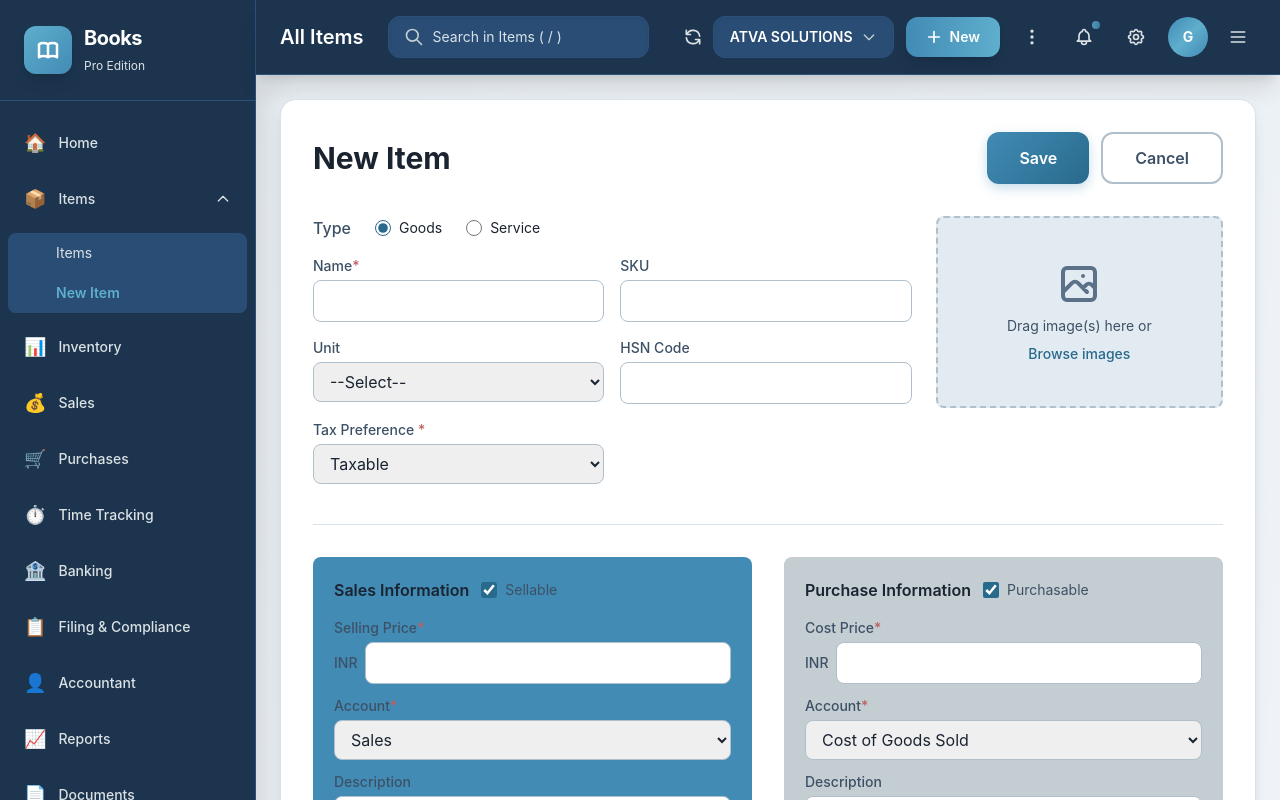
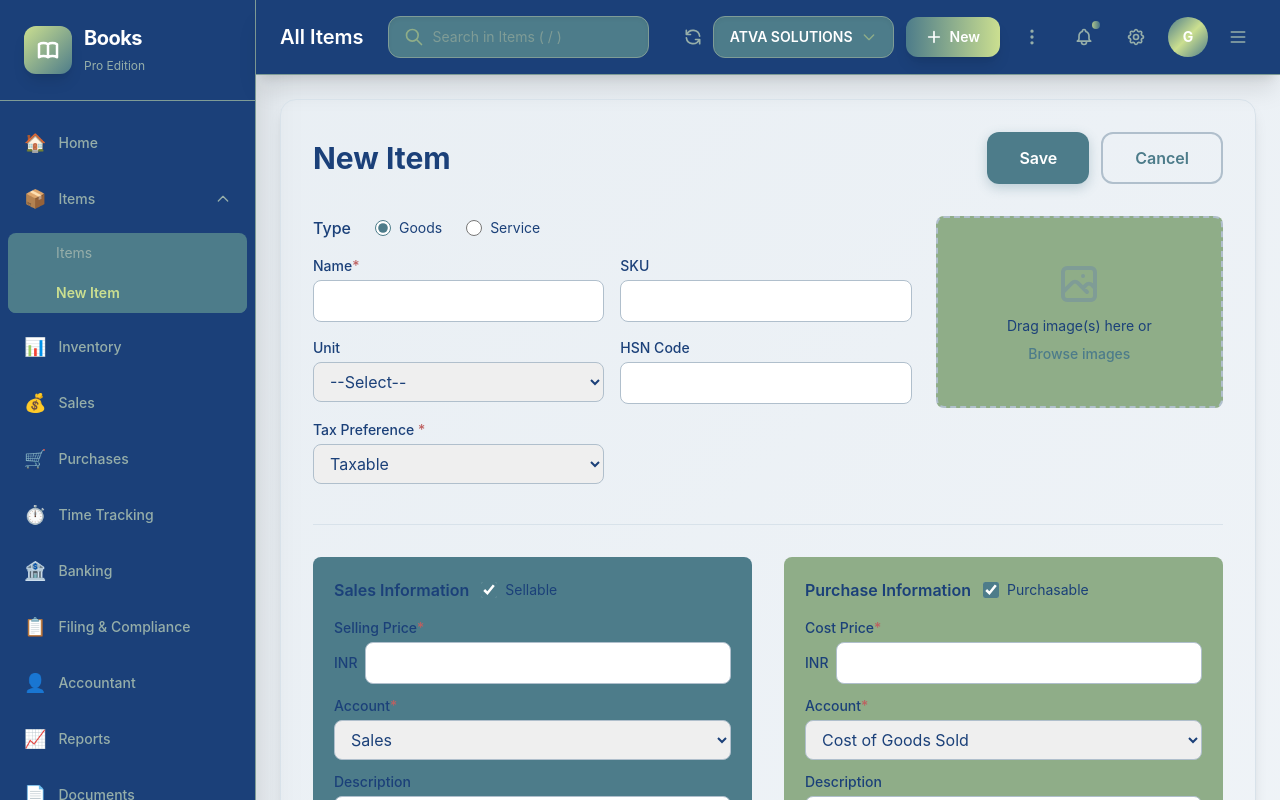
Before and after one commit to geetha19983b/bookingapp, a React (Vite) app in the folder frontend/: page /add in a window 1280 px wide. Shown: the top 800 px of the page. Built offline with nearby package versions, Linux system fonts and the light colour scheme.

Commit message:
changed the pallette to blue green

```diff
--- a/frontend/src/NewItemForm.jsx
+++ b/frontend/src/NewItemForm.jsx
@@ -62,14 +62,14 @@ export default function NewItemForm({ onSave }) {
 
   return (
     <div className="p-6">
-      <form onSubmit={handleSubmit} className="bg-card rounded-2xl shadow-lg border border-theme-light p-8">
+      <form onSubmit={handleSubmit} className="bg-bg-card rounded-2xl shadow-lg border border-theme-light p-8">
         <div className="flex items-center justify-between mb-8">
           <h2 className="text-3xl font-bold text-primary">New Item</h2>
           <div className="flex gap-3">
             <button type="submit" className="btn-theme-primary px-8 py-3 rounded-xl transition-all font-semibold" disabled={saving}>
               {saving ? "Saving..." : "Save"}
             </button>
-            <button type="button" className="bg-card border-2 border-theme-medium text-secondary px-8 py-3 rounded-xl hover:bg-hover hover:border-accent-blue transition-all font-semibold" onClick={() => navigate("/")}>
+            <button type="button" className="bg-bg-card border-2 border-theme-medium text-secondary px-8 py-3 rounded-xl hover:bg-hover hover:border-accent-blue transition-all font-semibold" onClick={() => navigate("/")}>
               Cancel
             </button>
           </div>
@@ -89,29 +89,29 @@ export default function NewItemForm({ onSave }) {
         <div className="grid grid-cols-1 md:grid-cols-3 gap-6">
           <div className="md:col-span-2 space-y-4">
             <div className="flex items-center gap-6 mb-2">
-              <label className="font-medium text-secondary">Type</label>
+              <label className="font-medium text-primary">Type</label>
               <label className="flex items-center gap-2">
                 <input type="radio" name="type" value="Goods" checked={form.type === "Goods"} onChange={handleChange} className="accent-theme-medium w-4 h-4" />
-                <span className="text-sm">Goods</span>
+                <span className="text-sm text-primary">Goods</span>
               </label>
               <label className="flex items-center gap-2">
                 <input type="radio" name="type" value="Service" checked={form.type === "Service"} onChange={handleChange} className="accent-theme-medium w-4 h-4" />
-                <span className="text-sm">Service</span>
+                <span className="text-sm text-primary">Service</span>
               </label>
             </div>
             <div className="grid grid-cols-1 md:grid-cols-2 gap-4">
               <div>
-                <label className="block text-sm font-medium text-secondary mb-1">Name<span className="text-error">*</span></label>
+                <label className="block text-sm font-medium text-primary mb-1">Name<span className="text-error">*</span></label>
                 <input name="name" value={form.name} onChange={handleChange} required className="w-full border border-theme-medium rounded-lg px-3 py-2 focus:outline-none focus:ring-2 focus:ring-accent-blue focus:border-transparent" />
               </div>
               <div>
-                <label className="block text-sm font-medium text-secondary mb-1">SKU</label>
+                <label className="block text-sm font-medium text-primary mb-1">SKU</label>
                 <input name="sku" value={form.sku} onChange={handleChange} className="w-full border border-theme-medium rounded-lg px-3 py-2 focus:outline-none focus:ring-2 focus:ring-accent-blue focus:border-transparent" />
               </div>
             </div>
             <div className="grid grid-cols-1 md:grid-cols-2 gap-4">
               <div>
-                <label className="block text-sm font-medium text-secondary mb-1">Unit</label>
+                <label className="block text-sm font-medium text-primary mb-1">Unit</label>
                 <select name="unit" value={form.unit} onChange={handleChange} className="w-full border border-theme-medium rounded-lg px-3 py-2 focus:outline-none focus:ring-2 focus:ring-accent-blue focus:border-transparent">
                   <option value="">--Select--</option>
                   <option value="Nos">Nos</option>
@@ -120,13 +120,13 @@ export default function NewItemForm({ onSave }) {
                 </select>
               </div>
               <div>
-                <label className="block text-sm font-medium text-secondary mb-1">HSN Code</label>
+                <label className="block text-sm font-medium text-primary mb-1">HSN Code</label>
                 <input name="hsn" value={form.hsn} onChange={handleChange} className="w-full border border-theme-medium rounded-lg px-3 py-2 focus:outline-none focus:ring-2 focus:ring-accent-blue focus:border-transparent" />
               </div>
             </div>
             <div className="grid grid-cols-1 md:grid-cols-2 gap-4">
               <div>
-                <label className="block text-sm font-medium text-secondary mb-1">Tax Preference <span className="text-error">*</span></label>
+                <label className="block text-sm font-medium text-primary mb-1">Tax Preference <span className="text-error">*</span></label>
                 <select name="taxPreference" value={form.taxPreference} onChange={handleChange} className="w-full border border-theme-medium rounded-lg px-3 py-2 focus:outline-none focus:ring-2 focus:ring-accent-blue focus:border-transparent">
                   <option value="Taxable">Taxable</option>
                   <option value="Non-Taxable">Non-Taxable</option>
@@ -139,7 +139,7 @@ export default function NewItemForm({ onSave }) {
             <svg className="w-12 h-12 text-muted mb-2" fill="none" stroke="currentColor" viewBox="0 0 24 24">
               <path strokeLinecap="round" strokeLinejoin="round" strokeWidth={2} d="M4 16l4.586-4.586a2 2 0 012.828 0L16 16m-2-2l1.586-1.586a2 2 0 012.828 0L20 14m-6-6h.01M6 20h12a2 2 0 002-2V6a2 2 0 00-2-2H6a2 2 0 00-2 2v12a2 2 0 002 2z" />
             </svg>
-            <span className="text-secondary text-sm mb-2">Drag image(s) here or</span>
+            <span className="text-primary text-sm mb-2">Drag image(s) here or</span>
             <button type="button" className="text-theme-medium hover:text-accent-blue font-medium text-sm">Browse images</button>
           </div>
         </div>
@@ -153,26 +153,26 @@ export default function NewItemForm({ onSave }) {
                 <span className="font-semibold text-primary">Sales Information</span>
                 <label className="flex items-center gap-2">
                   <input type="checkbox" name="sellable" checked={form.sellable} onChange={handleChange} className="accent-theme-medium w-4 h-4" />
-                  <span className="text-sm text-secondary">Sellable</span>
+                  <span className="text-sm text-primary">Sellable</span>
                 </label>
               </div>
               <div className="space-y-3">
                 <div>
-                  <label className="block text-sm font-medium text-secondary mb-1">Selling Price<span className="text-error">*</span></label>
+                  <label className="block text-sm font-medium text-primary mb-1">Selling Price<span className="text-error">*</span></label>
                   <div className="flex items-center gap-2">
-                    <span className="text-secondary text-sm font-medium">INR</span>
+                    <span className="text-primary text-sm font-medium">INR</span>
                     <input name="sellingPrice" value={form.sellingPrice} onChange={handleChange} className="flex-1 border border-theme-medium rounded-lg px-3 py-2 focus:outline-none focus:ring-2 focus:ring-accent-blue focus:border-transparent" />
                   </div>
                 </div>
                 <div>
-                  <label className="block text-sm font-medium text-secondary mb-1">Account<span className="text-error">*</span></label>
+                  <label className="block text-sm font-medium text-primary mb-1">Account<span className="text-error">*</span></label>
                   <select name="salesAccount" value={form.salesAccount} onChange={handleChange} className="w-full border border-theme-medium rounded-lg px-3 py-2 focus:outline-none focus:ring-2 focus:ring-accent-blue focus:border-transparent">
                     <option value="Sales">Sales</option>
                     <option value="Other">Other</option>
                   </select>
                 </div>
                 <div>
-                  <label className="block text-sm font-medium text-secondary mb-1">Description</label>
+                  <label className="block text-sm font-medium text-primary mb-1">Description</label>
                   <textarea name="salesDescription" value={form.salesDescription} onChange={handleChange} className="w-full border border-theme-medium rounded-lg px-3 py-2 focus:outline-none focus:ring-2 focus:ring-accent-blue focus:border-transparent" rows={2}></textarea>
                 </div>
               </div>
@@ -183,30 +183,30 @@ export default function NewItemForm({ onSave }) {
                 <span className="font-semibold text-primary">Purchase Information</span>
                 <label className="flex items-center gap-2">
                   <input type="checkbox" name="purchasable" checked={form.purchasable} onChange={handleChange} className="accent-theme-medium w-4 h-4" />
-                  <span className="text-sm text-secondary">Purchasable</span>
+                  <span className="text-sm text-primary">Purchasable</span>
                 </label>
               </div>
               <div className="space-y-3">
                 <div>
-                  <label className="block text-sm font-medium text-secondary mb-1">Cost Price<span className="text-error">*</span></label>
+                  <label className="block text-sm font-medium text-primary mb-1">Cost Price<span className="text-error">*</span></label>
                   <div className="flex items-center gap-2">
-                    <span className="text-secondary text-sm font-medium">INR</span>
+                    <span className="text-primary text-sm font-medium">INR</span>
                     <input name="costPrice" value={form.costPrice} onChange={handleChange} className="flex-1 border border-theme-medium rounded-lg px-3 py-2 focus:outline-none focus:ring-2 focus:ring-accent-blue focus:border-transparent" />
                   </div>
                 </div>
                 <div>
-                  <label className="block text-sm font-medium text-secondary mb-1">Account<span className="text-error">*</span></label>
+                  <label className="block text-sm font-medium text-primary mb-1">Account<span className="text-error">*</span></label>
                   <select name="purchaseAccount" value={form.purchaseAccount} onChange={handleChange} className="w-full border border-theme-medium rounded-lg px-3 py-2 focus:outline-none focus:ring-2 focus:ring-accent-blue focus:border-transparent">
                     <option value="Cost of Goods Sold">Cost of Goods Sold</option>
                     <option value="Other">Other</option>
                   </select>
                 </div>
                 <div>
-                  <label className="block text-sm font-medium text-secondary mb-1">Description</label>
+                  <label className="block text-sm font-medium text-primary mb-1">Description</label>
                   <textarea name="purchaseDescription" value={form.purchaseDescription} onChange={handleChange} className="w-full border border-theme-medium rounded-lg px-3 py-2 focus:outline-none focus:ring-2 focus:ring-accent-blue focus:border-transparent" rows={2}></textarea>
                 </div>
                 <div>
-                  <label className="block text-sm font-medium text-secondary mb-1">Preferred Vendor</label>
+                  <label className="block text-sm font-medium text-primary mb-1">Preferred Vendor</label>
                   <select name="preferredVendor" value={form.preferredVendor} onChange={handleChange} className="w-full border border-theme-medium rounded-lg px-3 py-2 focus:outline-none focus:ring-2 focus:ring-accent-blue focus:border-transparent">
                     <option value="">--Select--</option>
                     <option value="Vendor 1">Vendor 1</option>
@@ -222,7 +222,7 @@ export default function NewItemForm({ onSave }) {
         <div className="mt-8 bg-theme-lightest p-4 rounded-lg">
           <div className="font-medium mb-3 flex items-center gap-2 text-primary">
             Default Tax Rates
-            <button type="button" className="text-muted hover:text-secondary">
+            <button type="button" className="text-muted hover:text-primary">
               <svg className="w-4 h-4" fill="none" stroke="currentColor" viewBox="0 0 24 24">
                 <path strokeLinecap="round" strokeLinejoin="round" strokeWidth={2} d="M15.232 5.232l3.536 3.536m-2.036-5.036a2.5 2.5 0 113.536 3.536L6.5 21.036H3v-3.572L16.732 3.732z" />
               </svg>
@@ -230,11 +230,11 @@ export default function NewItemForm({ onSave }) {
           </div>
           <div className="grid grid-cols-2 gap-6 text-sm">
             <div>
-              <span className="text-secondary">Intra State Tax Rate</span>
+              <span className="text-primary">Intra State Tax Rate</span>
               <div className="font-semibold text-primary mt-1">GST18 (18%)</div>
             </div>
             <div>
-              <span className="text-secondary">Inter State Tax Rate</span>
+              <span className="text-primary">Inter State Tax Rate</span>
               <div className="font-semibold text-primary mt-1">IGST18 (18%)</div>
             </div>
           </div>
@@ -243,7 +243,7 @@ export default function NewItemForm({ onSave }) {
         {/* Track Inventory */}
         <div className="mt-6 flex items-center gap-2">
           <input type="checkbox" name="trackInventory" checked={form.trackInventory} onChange={handleChange} className="accent-theme-medium w-4 h-4" id="track-inventory" />
-          <label htmlFor="track-inventory" className="text-sm text-secondary">Track Inventory for this item</label>
+          <label htmlFor="track-inventory" className="text-sm text-primary">Track Inventory for this item</label>
         </div>
       </form>
     </div>
--- a/frontend/src/Sidebar.jsx
+++ b/frontend/src/Sidebar.jsx
@@ -13,7 +13,7 @@ function NavItem({ to, icon, label, hasSubmenu, onClick, children, isActive, exp
         onClick={onClick}
         className={`flex items-center justify-between px-4 py-3 text-sm transition-all duration-300 ease-in-out rounded-lg mx-2 ${
           active
-            ? 'bg-gradient-to-r from-accent-blue to-accent-cyan text-white font-semibold shadow-lg'
+            ? 'bg-gradient-to-r from-accent-blue to-accent-cyan text-sidebar-text font-semibold shadow-lg'
             : 'text-sidebar-muted hover:bg-sidebar-hover hover:text-sidebar-text'
         }`}
       >
@@ -55,7 +55,7 @@ export default function Sidebar() {
       <div className="px-6 py-6 border-b border-sidebar">
         <div className="flex items-center gap-3">
           <div className="bg-gradient-to-br from-accent-cyan to-accent-blue p-3 rounded-xl shadow-lg transition-transform duration-300 hover:scale-105">
-            <svg className="w-6 h-6 text-white" fill="none" stroke="currentColor" viewBox="0 0 24 24">
+            <svg className="w-6 h-6 text-sidebar-text" fill="none" stroke="currentColor" viewBox="0 0 24 24">
               <path strokeLinecap="round" strokeLinejoin="round" strokeWidth={2.5} d="M12 6.253v13m0-13C10.832 5.477 9.246 5 7.5 5S4.168 5.477 3 6.253v13C4.168 18.477 5.754 18 7.5 18s3.332.477 4.5 1.253m0-13C13.168 5.477 14.754 5 16.5 5c1.747 0 3.332.477 4.5 1.253v13C19.832 18.477 18.247 18 16.5 18c-1.746 0-3.332.477-4.5 1.253" />
             </svg>
           </div>
--- a/frontend/src/styles/_theme.scss
+++ b/frontend/src/styles/_theme.scss
@@ -4,47 +4,53 @@
 // Modern dark blue theme with vibrant teal accents for a premium, polished look
 // High contrast ratios for excellent readability
 
-// Primary Colors - Dark Professional Palette
-$color-primary-dark: #1C344E;     // Deep navy - navigation and strong surfaces
-$color-primary-medium: #286A8C;   // Rich teal - secondary emphasis and depth
-$color-primary-light: #C4CDD2;    // Soft gray-blue - borders and supporting text
-$color-primary-lightest: #F0F4F8; // Clean light background - canvas backgrounds
 
-// Accent Colors - Vibrant and Modern
-$color-accent-light: #C4CDD2;     // Light gray-blue - subtle fills and muted states
-$color-accent-blue: #428BB5;      // Bright medium blue - CTAs and interactive focus
-$color-accent-cyan: #5EAECD;      // Vibrant cyan - highlights and active states
+// Primary Colors - Custom Palette
+$color-primary-dark: #1B4079;      // Yale Blue - navigation and strong surfaces
+$color-primary-medium: #4D7C8A;    // Air Force Blue - secondary emphasis and depth
+$color-primary-light: #7F9C96;     // Cambridge Blue - borders and supporting text
+$color-primary-lightest: #CBDF90;  // Mindaro - clean light backgrounds
+
+// Accent Colors - Custom Palette
+$color-accent-light: #8FAD88;      // Cambridge Blue - subtle fills and muted states
+$color-accent-blue: #4D7C8A;       // Air Force Blue - CTAs and interactive focus
+$color-accent-cyan: #CBDF90;       // Mindaro - highlights and active states
 
 // Semantic Color Variables
+
 $color-sidebar-bg-start: $color-primary-dark;
 $color-sidebar-bg-end: color.adjust($color-primary-dark, $lightness: -3%);
-$color-sidebar-text: #FFFFFF;                    // Pure white for maximum contrast
-$color-sidebar-text-muted: color.adjust($color-primary-light, $lightness: 8%);  // Lighter for better visibility
-$color-sidebar-hover: color.adjust($color-primary-dark, $lightness: 10%);
+$color-sidebar-text: #FFFFFF;
+$color-sidebar-text-muted: color.adjust($color-primary-light, $lightness: 8%);
+$color-sidebar-hover: $color-primary-medium;
 $color-sidebar-active: $color-accent-blue;
-$color-sidebar-border: color.adjust($color-primary-dark, $lightness: 12%);
+$color-sidebar-border: $color-primary-light;
 
 // Navbar Colors
+
 $color-navbar-bg: $color-primary-dark;
-$color-navbar-text: #FFFFFF;                     // Pure white for excellent readability
-$color-navbar-accent: $color-accent-cyan;        // Vibrant cyan for standout elements
-$color-navbar-hover: color.adjust($color-primary-dark, $lightness: 8%);
+$color-navbar-text: #FFFFFF;
+$color-navbar-accent: $color-accent-cyan;
+$color-navbar-hover: $color-primary-medium;
 
 // Button Colors - Modern and Vibrant
+
 $color-button-primary: $color-accent-blue;
-$color-button-primary-hover: $color-accent-cyan;  // Brighter on hover
+$color-button-primary-hover: $color-accent-cyan;
 $color-button-primary-text: #FFFFFF;
 
 // Background Colors
-$color-bg-main: #E8EEF3;                         // Slightly darker for depth
+
+$color-bg-main: #CBDF90;      // Mindaro - main background
 $color-bg-card: #FFFFFF;
-$color-bg-hover: #E3EBF2;                        // Subtle hover state
-$color-bg-input: #F5F8FB;                        // Light input backgrounds
+$color-bg-hover: #8FAD88;     // Cambridge Blue - hover state
+$color-bg-input: #F5F8FB;
 
 // Text Colors - High Contrast for Readability
-$color-text-primary: #1A2330;                    // Near-black for maximum readability
-$color-text-secondary: #3D5166;                  // Darker secondary text
-$color-text-muted: #5C7189;                      // Improved contrast for muted text
+
+$color-text-primary: #1B4079;      // Yale Blue - for maximum readability
+$color-text-secondary: #4D7C8A;    // Air Force Blue - secondary text
+$color-text-muted: #7F9C96;        // Cambridge Blue - muted text
 $color-text-white: #FFFFFF;
 
 // Border Colors - Refined and Softer
--- a/frontend/tailwind.config.js
+++ b/frontend/tailwind.config.js
@@ -7,35 +7,35 @@ export default {
   theme: {
     extend: {
       colors: {
-        // Theme color palette - Professional Dark (Modern premium dark theme)
+        // Theme color palette - Custom Palette
         theme: {
-          'dark': '#1C344E',      // Deep navy - Dark surfaces
-          'medium': '#286A8C',    // Rich teal - Primary accents
-          'light': '#C4CDD2',     // Soft gray-blue - Borders and muted elements
-          'lightest': '#F0F4F8',  // Clean light background
+          'dark': '#1B4079',      // Yale Blue - Dark surfaces
+          'medium': '#4D7C8A',    // Air Force Blue - Primary accents
+          'light': '#7F9C96',     // Cambridge Blue - Borders and muted elements
+          'lightest': '#CBDF90',  // Mindaro - Clean light background
         },
-        // Accent colors - Vibrant and Modern
+        // Accent colors - Custom Palette
         accent: {
-          'blue': '#428BB5',      // Bright medium blue - Primary actions
-          'cyan': '#5EAECD',      // Vibrant cyan - Highlights and active states
-          'light': '#C4CDD2',     // Light gray-blue - Subtle accents
+          'blue': '#4D7C8A',      // Air Force Blue - Primary actions
+          'cyan': '#CBDF90',      // Mindaro - Highlights and active states
+          'light': '#8FAD88',     // Cambridge Blue - Subtle accents
           'mist': '#E3EBF2',      // Very light - Hover states
         },
-        // Sidebar colors - Dark and Professional
+        // Sidebar colors - Custom Palette
         sidebar: {
-          'bg': '#1C344E',        // Deep navy
+          'bg': '#1B4079',        // Yale Blue
           'text': '#FFFFFF',      // Pure white for maximum contrast
-          'muted': '#D8E2EA',     // Light gray-blue for muted text
-          'hover': '#254461',     // Slightly lighter on hover
-          'active': '#428BB5',    // Bright blue - Active state
-          DEFAULT: '#2A4A62',     // Border/sidebar separator
+          'muted': '#7F9C96',     // Cambridge Blue for muted text
+          'hover': '#4D7C8A',     // Air Force Blue - hover
+          'active': '#4D7C8A',    // Air Force Blue - Active state
+          DEFAULT: '#7F9C96',     // Cambridge Blue - Border/sidebar separator
         },
         // Navbar colors - Matching sidebar
         navbar: {
-          'bg': '#1C344E',        // Deep navy
+          'bg': '#1B4079',        // Yale Blue
           'text': '#FFFFFF',      // Pure white - Maximum readability
-          'accent': '#5EAECD',    // Vibrant cyan - Standout elements
-          'hover': '#254461',     // Slightly lighter - Hover states
+          'accent': '#CBDF90',    // Mindaro - Standout elements
+          'hover': '#4D7C8A',     // Air Force Blue - Hover states
         },
       },
       fontFamily: {
```
